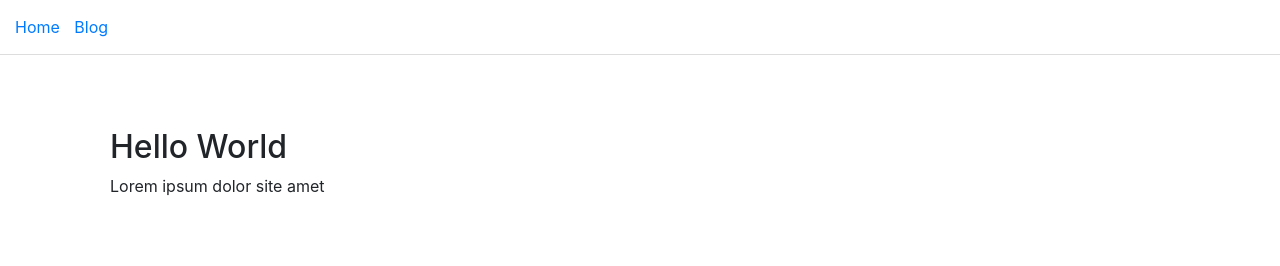
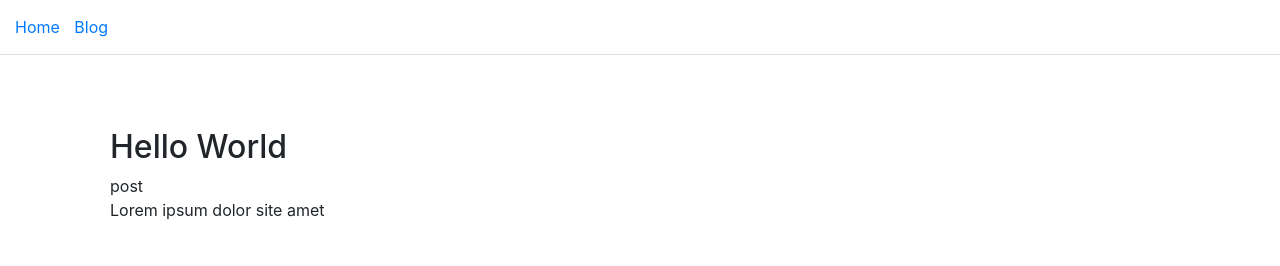
Before and after one commit to dashpilot/simple-spa, a plain HTML site: page index.html in a window 1280 px wide. Drawn offline with nearby package versions, Linux system fonts and the light colour scheme.

Commit message:
Added ifEquals helper {{#ifEq x 'y'}}

```diff
--- a/assets/app.js
+++ b/assets/app.js
@@ -7,6 +7,14 @@ async function hashHandler() {
 }
 
 async function init() {
+
+  Handlebars.registerHelper('ifEq', function(v1, v2, options) {
+    if (v1 === v2) {
+      return options.fn(this);
+    }
+    return options.inverse(this);
+  });
+
   const hash = !location.hash ? '#/' : location.hash;
   const res = await fetch(`data.json`)
   json = await res.json();
--- a/index.html
+++ b/index.html
@@ -19,6 +19,7 @@
       {{#each entries}}
         <article>
           <h2>{{title}}</h2>
+          {{#ifEq layout 'post'}}post{{/ifEq}}
           <p>
 
             {{body}}</p>
```
